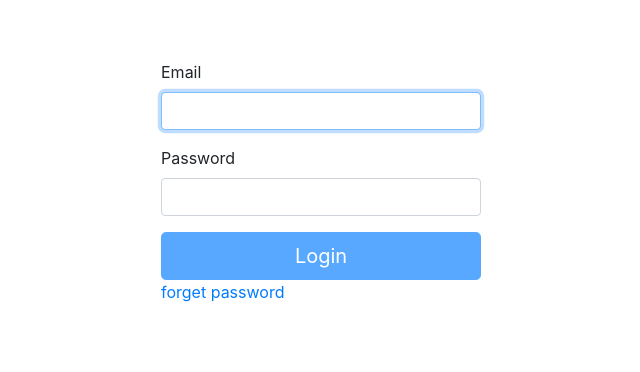
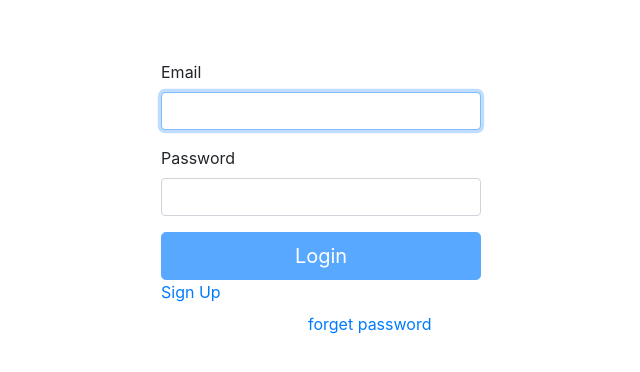
Before and after one commit to msharma55578/Login-Page, a React (Create React App) app: page / in a window 1280 px wide. Shown: the top 372 px of the page, without its empty margins (319-959 px from the left). Built offline with nearby package versions, Linux system fonts and the light colour scheme.

Commit message:
adding routing

```diff
--- a/src/App.js
+++ b/src/App.js
@@ -11,8 +11,7 @@ function App() {
       <Switch>
 				<Route path="/" component={Login} exact/>
 				<Route path="/forget" component={Forget} />
-				{/* <Route path="/create" component={CreatePage} /> */}
-				{/* <Route path='/publish' exact component={Publish}/> */}
+				<Route path="/register" component={Register} />
 			</Switch>
     </div>
   );
--- a/src/components/Login.js
+++ b/src/components/Login.js
@@ -51,8 +51,11 @@ export default function Login() {
         <Button block size="lg" type="submit" disabled={!validateForm()}>
           Login
         </Button>
+        <Link to="/register">
+            <label>Sign Up</label>
+        </Link>
         <Link to="/forget">
-            <label>forget password</label>
+            <label className="tab">forget password</label>
         </Link>
       </Form>
     </div>
--- a/src/components/Register.js
+++ b/src/components/Register.js
@@ -2,6 +2,7 @@ import React, { useState } from "react";
 import { Button,Form } from 'react-bootstrap';
 import axios from 'axios';
 import "./Styles.css";
+import { Link } from 'react-router-dom';
 
 export default function Register() {
     const [name, setName] = useState("");
@@ -61,6 +62,9 @@ export default function Register() {
         <Button block size="lg" type="submit" disabled={!validateForm()}>
           Register
         </Button>
+        <Link to="/">
+            <label >Existing user Login</label>
+        </Link>
       </Form>
     </div>
     )
--- a/src/components/Styles.css
+++ b/src/components/Styles.css
@@ -8,3 +8,7 @@
       max-width: 320px;
     }
   }
+  .tab {
+    display: inline-block;
+    margin-left: 147px;
+}
```
Also changed, not shown: 1 other file (tests, documents, lock files or other folders).
